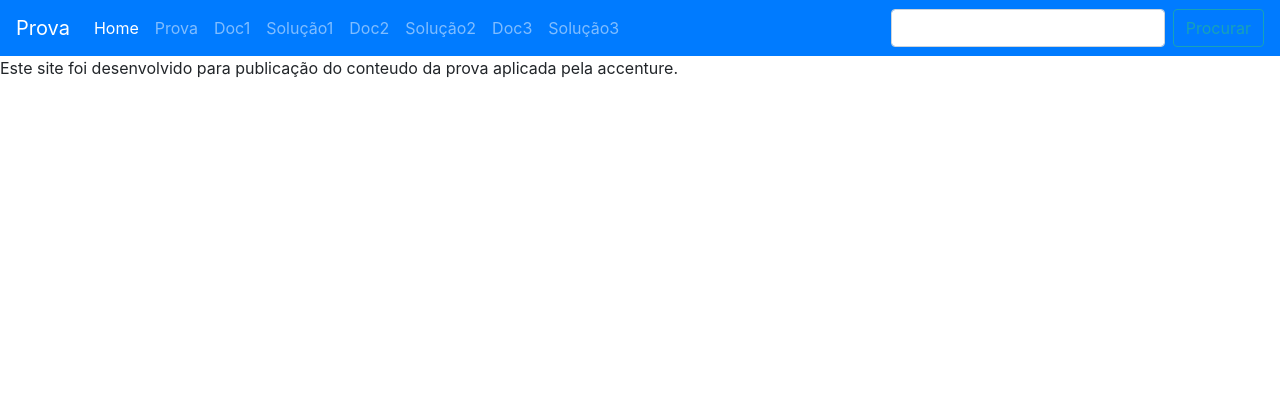
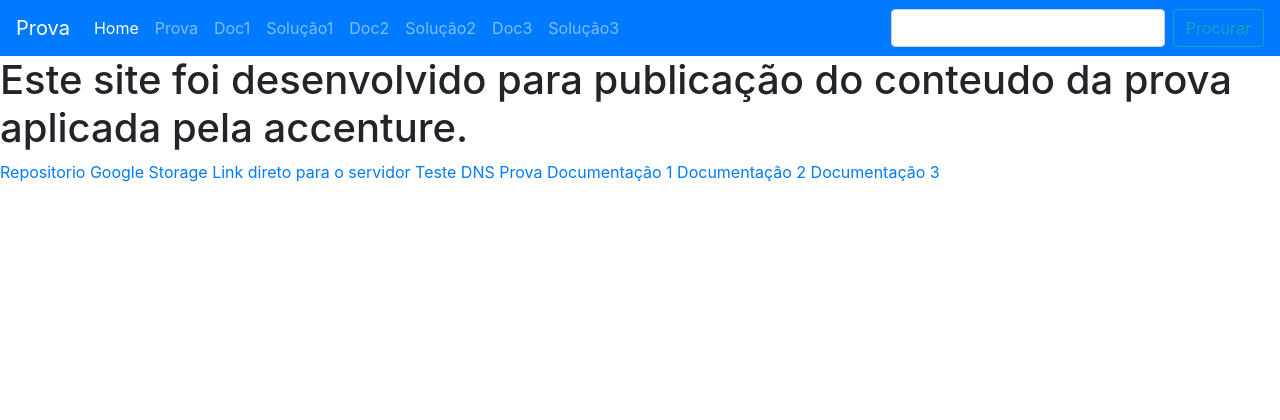
Before and after one commit to Edson-Fullstack/accenture, a Flask app: page / in a window 1280 px wide. Shown: the top 420 px of the page. Run offline with Flask 2, Linux system fonts and the light colour scheme; some libraries are stand-ins or nearby versions.

Commit message:
Finalização da aplicação web com links de acesso e formatação de documentos

```diff
--- a/templates/index.html
+++ b/templates/index.html
@@ -7,7 +7,23 @@
 
 <body>
     {% include '/includes/_header.html' %}
-    <p>Este site foi desenvolvido para publicação do conteudo da prova aplicada pela accenture.</p>
-    {% include '/includes/_footer.html' %} </body>
+    <h1>Este site foi desenvolvido para publicação do conteudo da prova aplicada pela accenture.</h1>
+    <a href="https://github.com/Edson-Fullstack/accenture.git">Repositorio</a>
+    <a href="https://storage.cloud.google.com/bucket-b4969bc/backup-2824aaf?authuser=2">Google Storage</a>
+    <a href="http://35.238.225.65">Link direto para o servidor</a>
+    <a href="http://accenture-server.ml/">Teste DNS</a>
+    <a
+        href="https://docs.google.com/document/d/e/2PACX-1vSwqYo5LKmJXVPc_yHsitMtzuYliqXGjb7oDJiKxXcamI2LpU-H0uoT4KE65-Nvu19eqpZmZNdkl43c/pub?embedded=true">Prova</a>
+    <a
+        href="https://docs.google.com/document/d/e/2PACX-1vQiQynOeOeMrsheQTVNNXZzlhdAkBTjUCLKk04mQsDKodVIy1wnMd97CWwIge0QTcuQBVgnqLFqtfjm/pub?embedded=true">Documentação
+        1</a>
+    <a
+        href="https://docs.google.com/document/d/e/2PACX-1vSZhb6BU4bzu9YM2BUTqTGGuUW1IFrdYO3MRON2w6LVvcNYhTW12BEtbPaDZW4Nzy5kUQmmVxGtPXOM/pub?embedded=true">Documentação
+        2</a>
+    <a
+        href="https://docs.google.com/document/d/e/2PACX-1vRjombWRMYvF6qzfT02JqLUUSgW1ArNmTLrw9Hx6vrChUtHZ8VKJphcKD1wFqPJUgdp8u6qSG7Wg1mG/pub?embedded=true">Documentação
+        3</a>
+    {% include '/includes/_footer.html' %}
+</body>
 
 </html>
```
Also changed, not shown: 1 other file.
